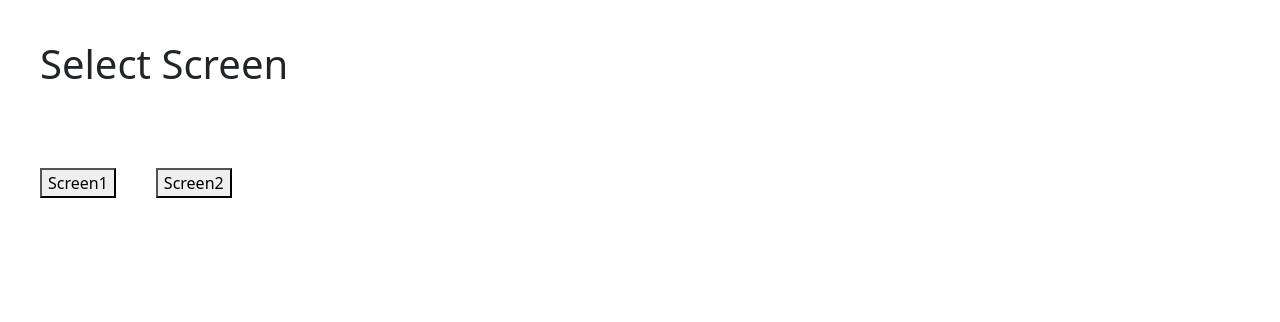
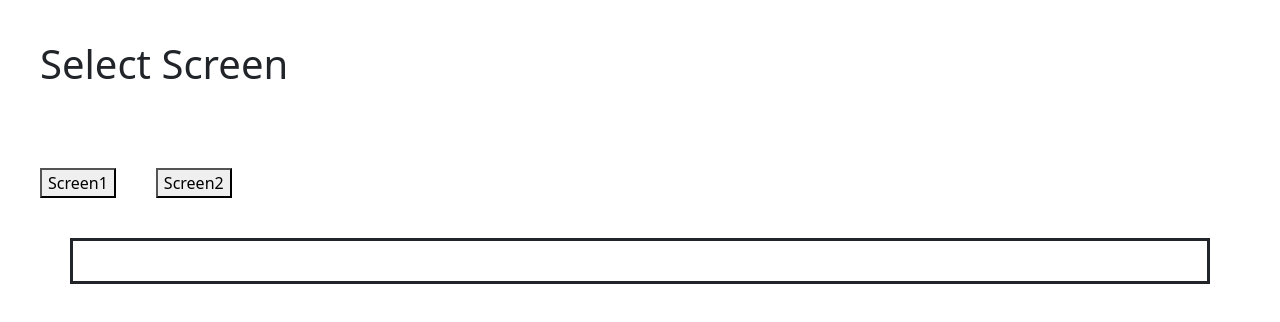
Before and after one commit to KashyapPLN/admavin-tasks, a React (Create React App) app: page /box in a window 1280 px wide. Shown: the top 322 px of the page. Built offline with nearby package versions, Linux system fonts and the light colour scheme.

Commit message:
container added

```diff
--- a/src/paripoorna task/TableTask.js
+++ b/src/paripoorna task/TableTask.js
@@ -3,6 +3,7 @@ import Screen1 from './Screen1'
 
 import { useState } from 'react';
 import SortingTableComponent from './Screen2';
+import { Container } from 'react-bootstrap';
 export default function TableTask() {
     const [disp1,setDisp1]=useState(false);
     const [disp2,setDisp2]=useState(false);
@@ -12,8 +13,10 @@ export default function TableTask() {
         <button onClick={(e)=>{setDisp1(true);setDisp2(false);}}style={{margin:'40px'}}>Screen1</button>
         <button onClick={(e)=>{setDisp2(true);setDisp1(false);}}>Screen2</button>
         </div>
+        <Container style={{border: 'solid',padding:'20px'}}>
         {disp1===true ? <Screen1/>: null}
         {disp2===true ? <SortingTableComponent/>: null}
+        </Container>
     </div>
   )
 }
```
